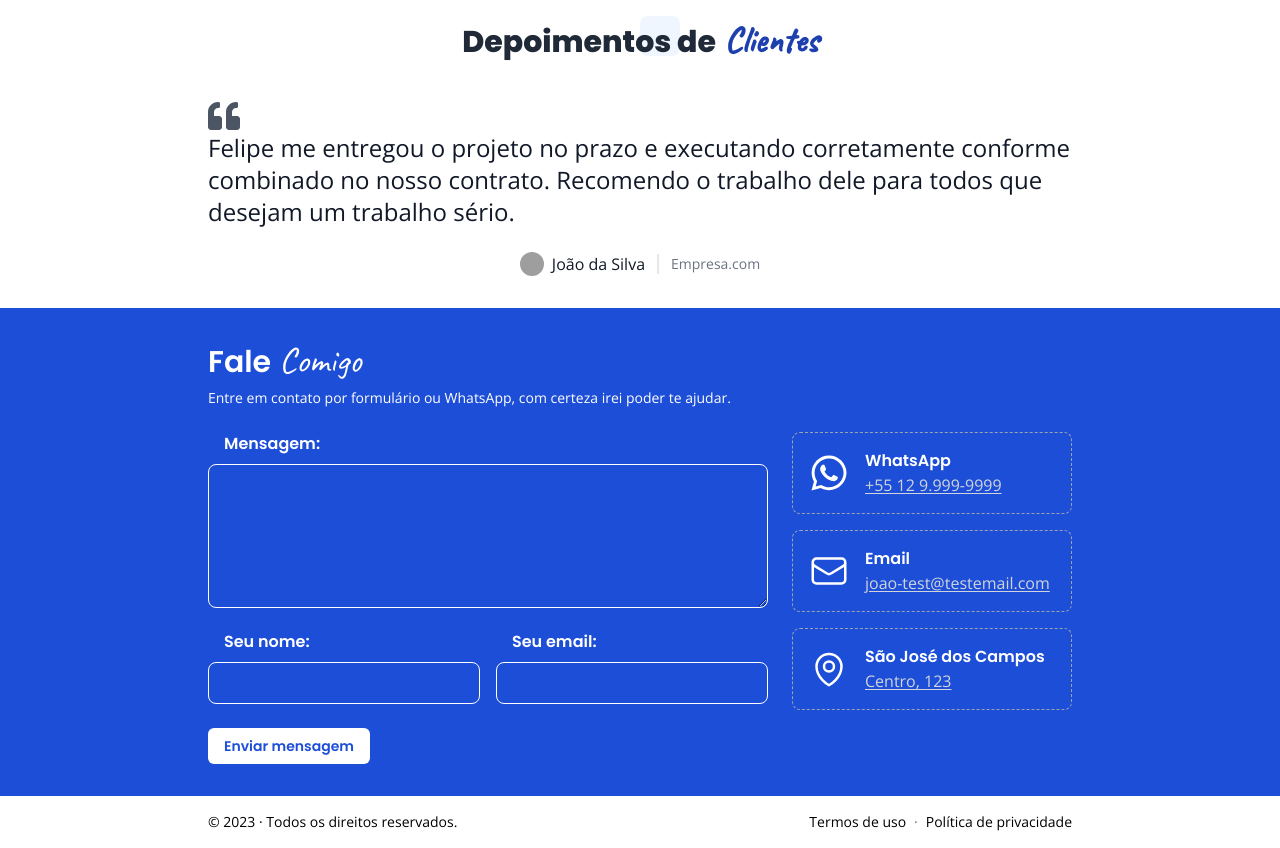
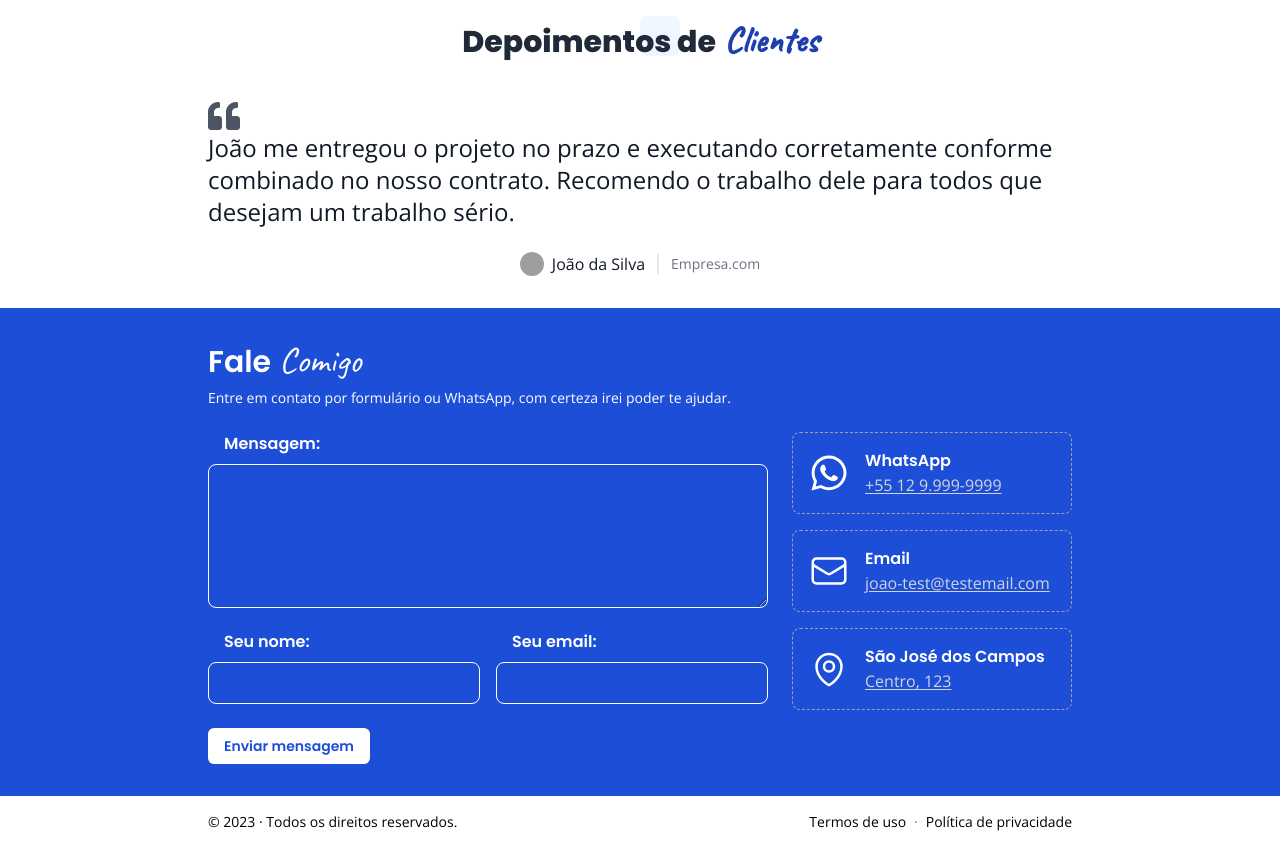
Before and after one commit to DevSamurai/react-portfolio, a React (Vite) app: page / in a window 1280 px wide. Shown: the part 2420-3268 px from the top of the page. Built offline with nearby package versions, Linux system fonts and the light colour scheme; grey boxes are pictures that could not be loaded.

Commit message:
changed the naem

```diff
--- a/src/components/Testimonials.tsx
+++ b/src/components/Testimonials.tsx
@@ -18,7 +18,7 @@ export default function Testimonials() {
         <FaQuoteLeft className="h-8 w-8 text-gray-600" />
         <blockquote className="mb-6">
           <p className="text-2xl text-gray-900">
-            Felipe me entregou o projeto no prazo e executando corretamente
+            João me entregou o projeto no prazo e executando corretamente
             conforme combinado no nosso contrato. Recomendo o trabalho dele para
             todos que desejam um trabalho sério.
           </p>
```
